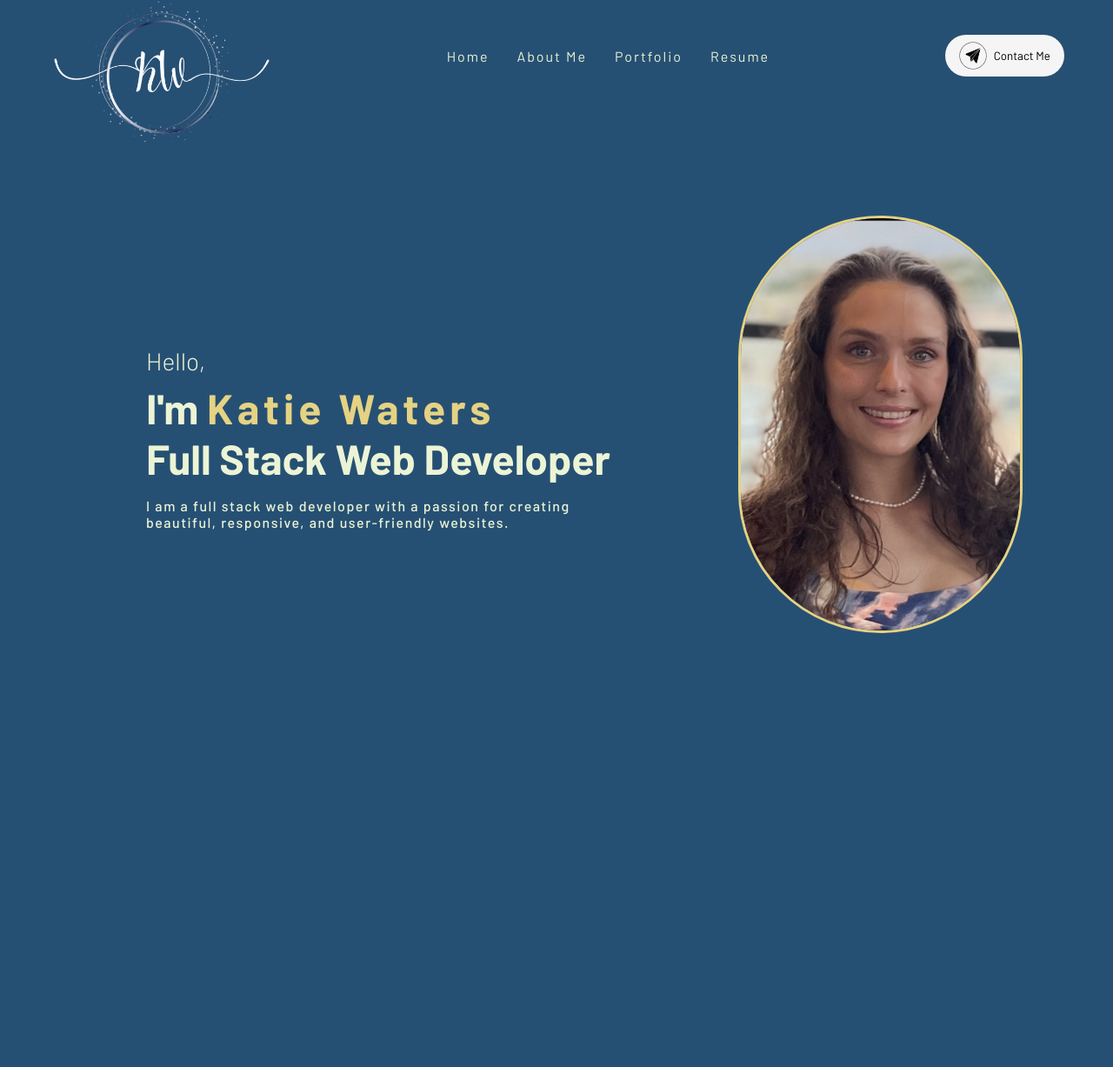
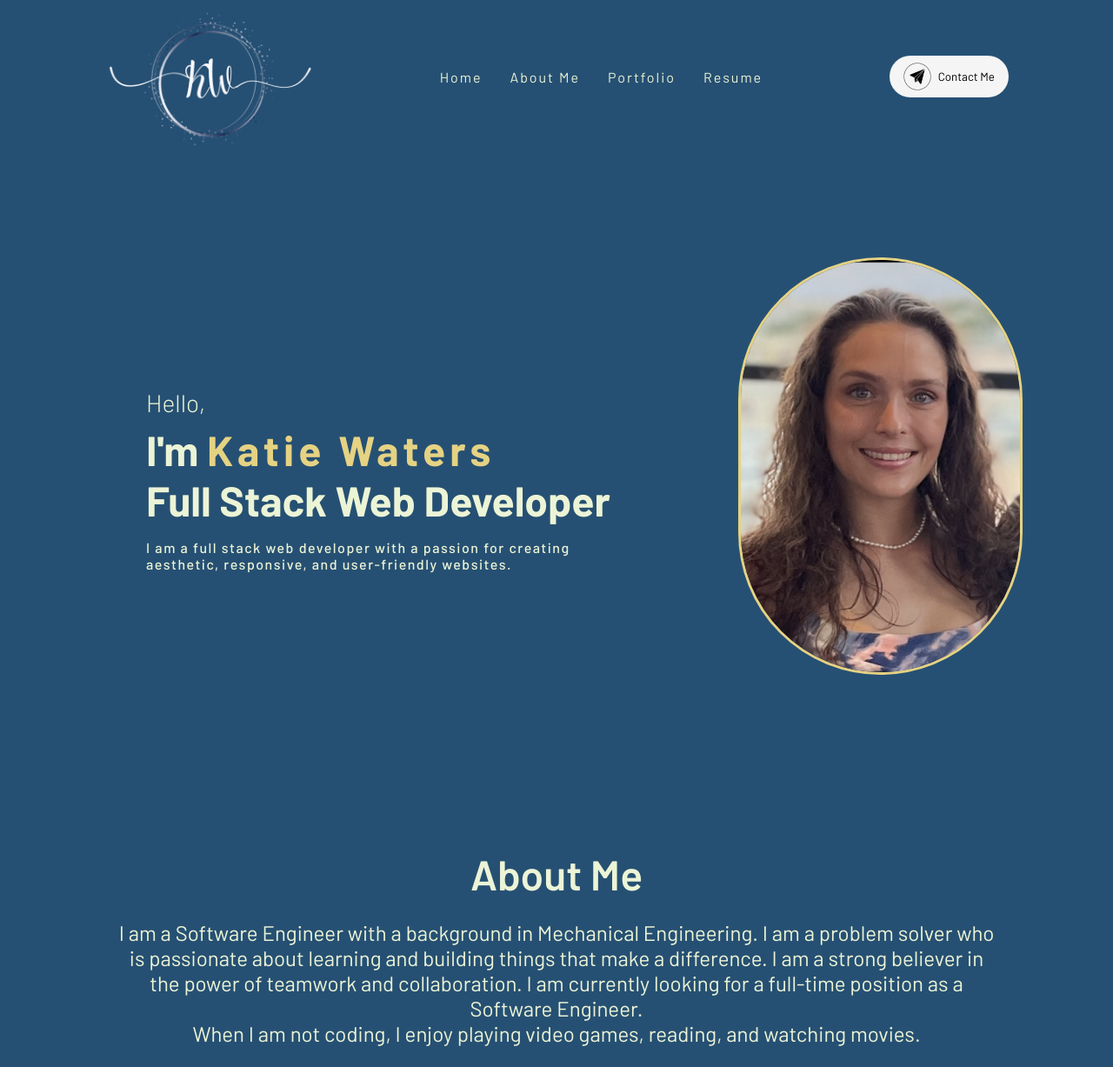
Before and after one commit to kwaters3/Portfolio-Profile-React, a React (Create React App) app: page / in a window 1280 px wide. Shown: the whole page at 87% size. Before the commit the page ends 800 px from the top, so only its background shows below. Built offline with nearby package versions, Linux system fonts and the light colour scheme.

Commit message:
added about me section

```diff
--- a/src/App.js
+++ b/src/App.js
@@ -1,11 +1,13 @@
 import Navbar from "./components/Navbar/Navigation";
 import Intro from "./components/Intro/Intro";
+import AboutMe from "./components/AboutMe/aboutme";
 
 function App() {
   return (
     <div>
       <Navbar />
       <Intro />
+      <AboutMe />
     </div>
   );
 }
--- a/src/components/AboutMe/aboutme.css
+++ b/src/components/AboutMe/aboutme.css
@@ -0,0 +1,25 @@
+#aboutMe {
+    overflow: hidden;
+    width: 100vw;
+    max-width: 65rem;
+    display: flex;
+    flex-direction: column;
+    align-items: center;
+    justify-content: center;
+    text-align: center;
+    margin: 0 auto;
+}
+
+.aboutMeTitle {
+    font-size: 3rem;
+    font-weight: 600;
+    margin-bottom: 1.5rem;
+    padding-top: 3rem;
+}
+
+.aboutMeText {
+    font-size: 1.5rem;
+    font-weight: 400;
+    margin-bottom: 1.5rem;
+    padding: 0 1rem;
+}
--- a/src/components/AboutMe/aboutme.js
+++ b/src/components/AboutMe/aboutme.js
@@ -0,0 +1,22 @@
+import React from 'react';
+import './aboutme.css';
+
+const AboutMe = () => {
+  return (
+    <div>
+    <section id='aboutMe'>
+      <div className='aboutMeContainer'>
+        <h2 className='aboutMeTitle'>About Me</h2>
+        <div className='aboutMeContent'>
+          <div className='aboutMeText'>
+            <p>I am a Software Engineer with a background in Mechanical Engineering. I am a problem solver who is passionate about learning and building things that make a difference. I am a strong believer in the power of teamwork and collaboration. I am currently looking for a full-time position as a Software Engineer.</p>
+            <p>When I am not coding, I enjoy playing video games, reading, and watching movies.</p>
+          </div>
+        </div>
+      </div>
+    </section>
+    </div>
+  );
+}
+
+export default AboutMe;
--- a/src/components/Intro/Intro.js
+++ b/src/components/Intro/Intro.js
@@ -8,7 +8,7 @@ const Intro = () => {
       <div className="introContent">
         <span className="hello">Hello,</span>
         <span className="introText"> I'm <span className="introName">Katie Waters</span> <br/> Full Stack Web Developer</span>
-        <p className="introPara">I am a full stack web developer with a passion for creating beautiful, responsive, and user-friendly websites.  </p>
+        <p className="introPara">I am a full stack web developer with a passion for creating aesthetic, responsive, and user-friendly websites.  </p>
       </div>
       <img src={bg} alt="profile image" className="bg"/>
     </section>
--- a/src/components/Navbar/Navigation.css
+++ b/src/components/Navbar/Navigation.css
@@ -1,22 +1,23 @@
 .navbar {
-  height: 8rem;
+  height: 11rem;
   width: 100vw;
   max-width: 75rem;
   margin: 0 auto;
-  padding: 1rem;
+  padding: 5rem;
   display: flex;
   align-items: center;
   justify-content: space-between;
   position: sticky;
   top: 0;
   z-index: 100;
+  background-color: #265073;
 }
 
 .logo {
   object-fit: cover;
-  height: 16rem;
-  width: 16rem;
-  margin-top: 3rem;
+  height: 15rem;
+  width: 15rem;
+  margin-top: 1rem;
 }
 
 .navbarLinks {
```
